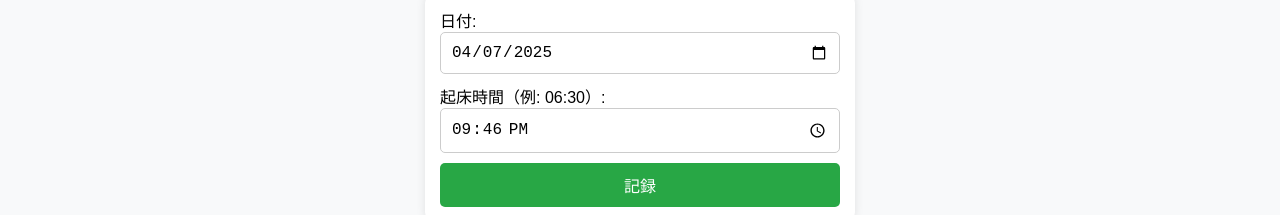
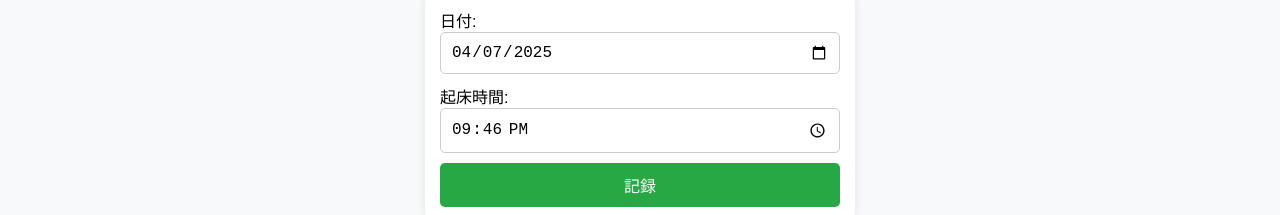
Before and after one commit to kasaisusumu/kishou, a plain HTML site: page index.html in a window 1280 px wide. Shown: the part 116-331 px from the top of the page. Drawn offline with nearby package versions, Linux system fonts and the light colour scheme.

Commit message:
Update index.html

```diff
--- a/index.html
+++ b/index.html
@@ -88,7 +88,7 @@
   <h1>起床時間記録</h1>
   <form id="wake-form">
     <label>日付: <input type="date" id="wake-date" required /></label>
-    <label>起床時間（例: 06:30）: <input type="time" id="wake-time" required /></label>
+    <label>起床時間: <input type="time" id="wake-time" required /></label>
     <button type="submit">記録</button>
   </form>
 
```
